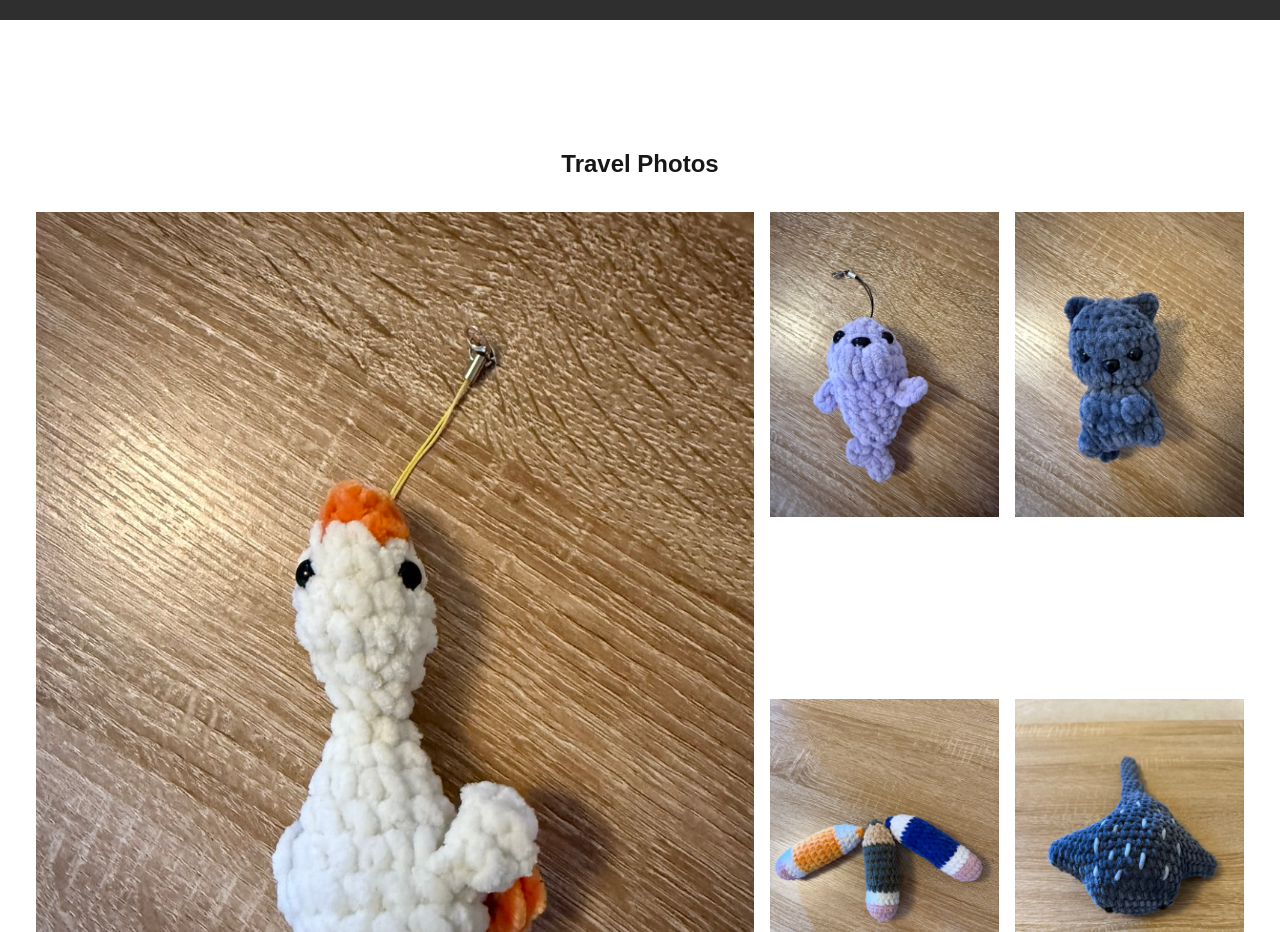
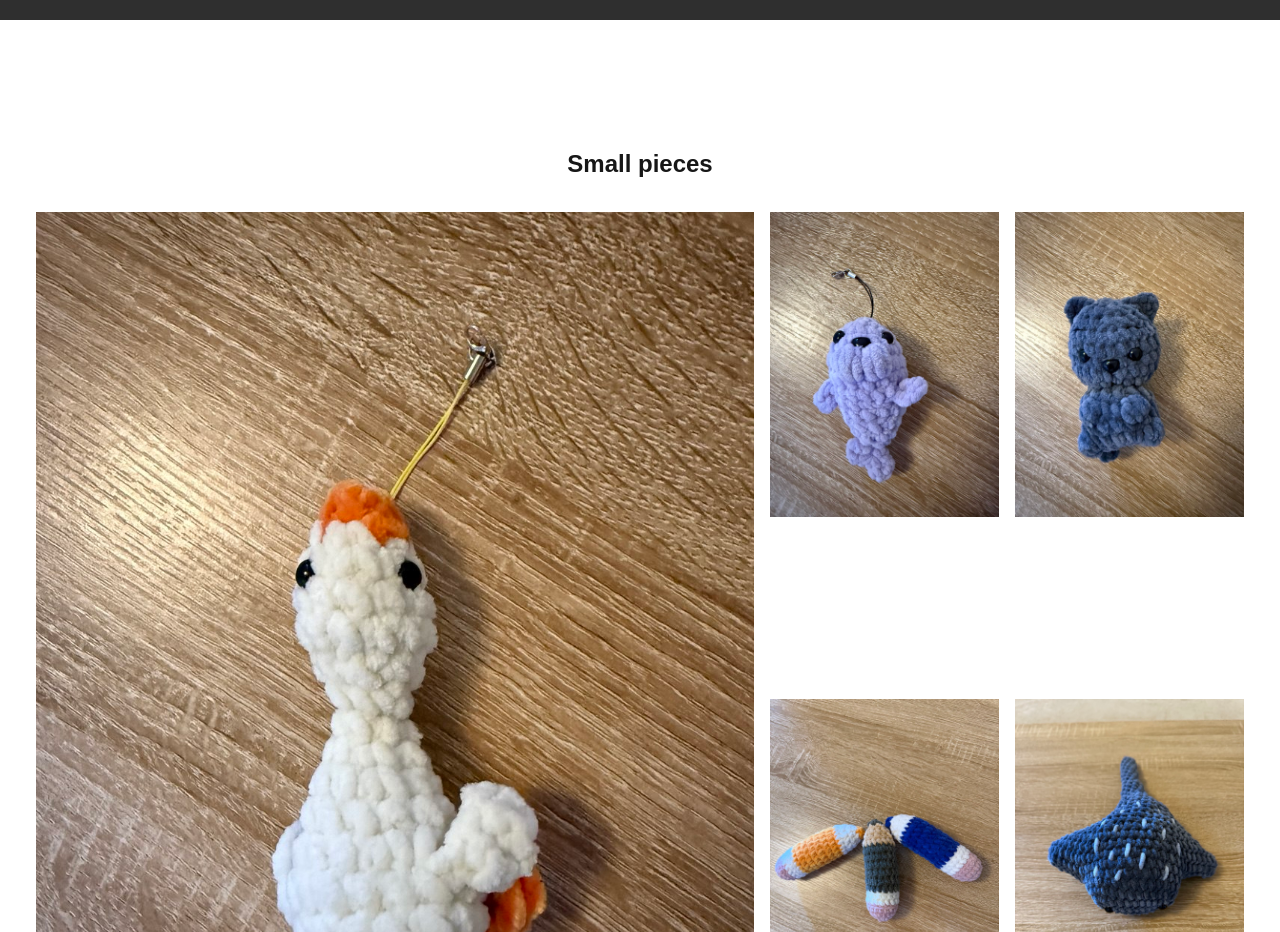
Before and after one commit to dim50dim/toys, a Next.js app: page /toys/work in a window 1280 px wide. Shown: the part 780-1712 px from the top of the page. Built offline with nearby package versions, Linux system fonts and the light colour scheme; grey boxes are pictures that could not be loaded.

Commit message:
changed name in portfolio component.

```diff
--- a/src/app/components/Portfolio.jsx
+++ b/src/app/components/Portfolio.jsx
@@ -4,7 +4,7 @@ import React from 'react';
 const Portfolio = () => {
   return (
     <div className='max-w-[1240px] mx-auto py-16 text-center'>
-      <h1 className='font-bold text-2xl p-4'>Travel Photos</h1>
+      <h1 className='font-bold text-2xl p-4'>Small pieces</h1>
       <div className='grid grid-rows-none md:grid-cols-5 p-4 gap-4'>
         <div className='w-full h-full col-span-2 md:col-span-3 row-span-2'>
           <Image
```
